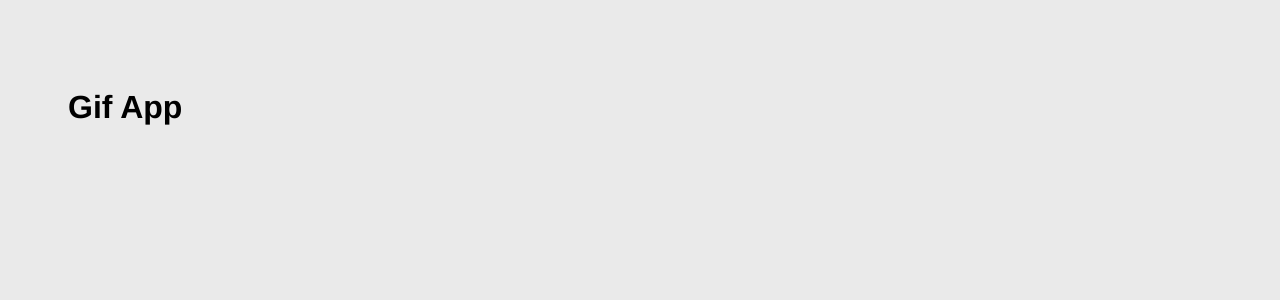
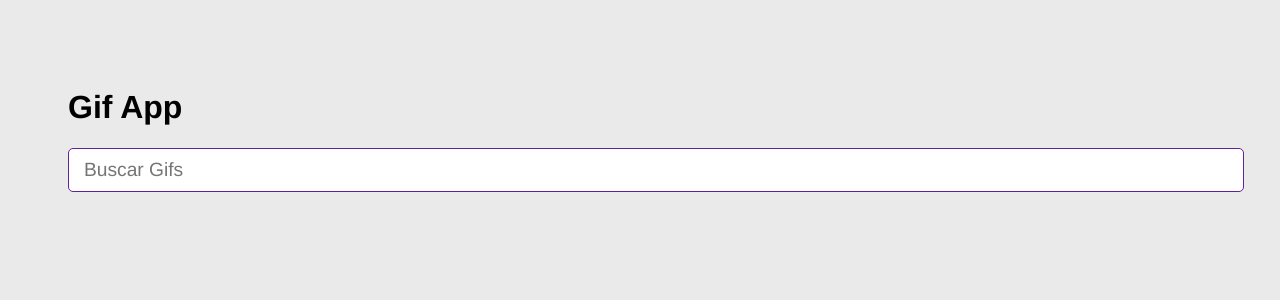
Before and after one commit to JoseAlvarezMartinez/gif-app, a React (Create React App) app: page / in a window 1280 px wide. Shown: the top 300 px of the page. Built offline with nearby package versions, Linux system fonts and the light colour scheme.

Commit message:
--Input Component--

```diff
--- a/src/App.jsx
+++ b/src/App.jsx
@@ -1,7 +1,21 @@
+import { useState } from "react";
+import AddCategory from "./components/AddCategory";
+
 function App() {
-  return <>
-    <h1>Gif App</h1>
-  </>;
+  const [categories, setCategories] = useState([]);
+
+  return (
+    <>
+      <h1>Gif App</h1>
+      <AddCategory setCategories={setCategories} />
+
+      <ol>
+        {categories.map((category) => {
+          return <li key={category}>{category}</li>;
+        })}
+      </ol>
+    </>
+  );
 }
 
 export default App;
--- /dev/null
+++ b/src/components/AddCategory.jsx
@@ -0,0 +1,22 @@
+import { useState } from "react";
+
+const AddCategory = ({setCategories}) => {
+  const [inputValue, setInputValue] = useState("");
+  const onInputChange = (e) => {
+    setInputValue(e.target.value);
+  };
+  const onSubmit = (e) => {
+    e.preventDefault();
+
+    if(inputValue.trim().length <= 1)return;
+    setCategories(cat => [inputValue,...cat])
+    setInputValue("")
+  };
+  return (
+    <form onSubmit={onSubmit}>
+      <input onChange={onInputChange} value={inputValue} type="text" placeholder="Buscar Gifs" />
+    </form>
+  );
+};
+
+export default AddCategory;
```
